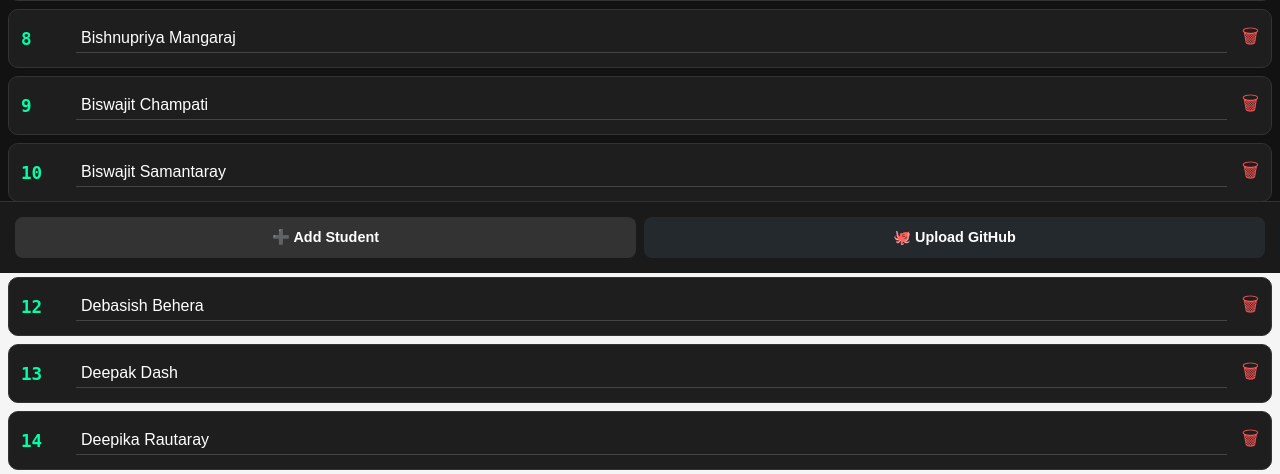
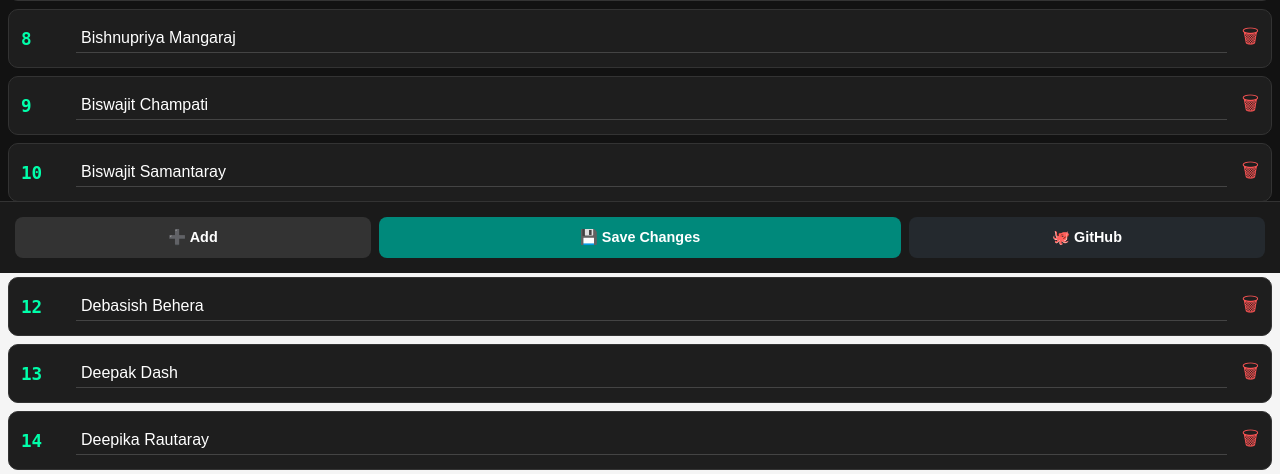
Before and after one commit to Ashit-10/PYTHON_OMR_APP, a Flask app: page /edit_rolls?file=wsc_class-10_rolls.txt in a window 1280 px wide. Shown: the part 527-1001 px from the top of the page. Run offline with Flask 3, Linux system fonts and the light colour scheme.

Commit message:
Update rolls_editor.html

```diff
--- a/templates/rolls_editor.html
+++ b/templates/rolls_editor.html
@@ -49,15 +49,16 @@
         {% for s in students %}
         <div class="student-item">
             <span class="roll-number">{{ s.roll }}</span>
-            <input type="text" class="name-input" value="{{ s.name }}" onchange="saveChanges()">
-            <button type="button" class="delete-btn" onclick="this.parentElement.remove(); saveChanges();">🗑</button>
+            <input type="text" class="name-input" value="{{ s.name }}">
+            <button type="button" class="delete-btn" onclick="this.parentElement.remove(); saveChanges(true);">🗑</button>
         </div>
         {% endfor %}
     </div>
 
     <div class="footer-actions">
-        <button type="button" onclick="addNewStudent()" style="flex: 1; background: #333;">➕ Add Student</button>
-        <button type="button" id="gitBtn" onclick="syncToGithub()" style="flex: 1; background: #24292e;">🐙 Upload GitHub</button>
+        <button type="button" onclick="addNewStudent()" style="flex: 1; background: #333;">➕ Add</button>
+        <button type="button" onclick="saveChanges()" style="flex: 1.5; background: #00897b;">💾 Save Changes</button>
+        <button type="button" id="gitBtn" onclick="syncToGithub()" style="flex: 1; background: #24292e;">🐙 GitHub</button>
     </div>
 
 <script>
@@ -91,16 +92,16 @@ function addNewStudent() {
     div.className = 'student-item';
     div.innerHTML = `
         <span class="roll-number">${customRoll}</span>
-        <input type="text" class="name-input" value="${name}" onchange="saveChanges()">
-        <button type="button" class="delete-btn" onclick="this.parentElement.remove(); saveChanges();">🗑</button>
+        <input type="text" class="name-input" value="${name}">
+        <button type="button" class="delete-btn" onclick="this.parentElement.remove(); saveChanges(true);">🗑</button>
     `;
 
     container.appendChild(div);
     sortList();
     div.scrollIntoView({ behavior: 'smooth' });
 
-    // --- AUTO SAVE ---
-    saveChanges(true); // Passing true to silence the alert
+    // Auto-save when adding, but silently
+    saveChanges(true);
 }
 
 function sortList() {
@@ -125,16 +126,16 @@ function saveChanges(silent = false) {
     .then(r => r.json())
     .then(data => {
         if (data.status === 'success') {
-            if (!silent) console.log("Auto-saved");
+            if (!silent) alert("✅ Changes saved to local file!");
         } else {
-            alert("Save Error: " + data.message);
+            alert("❌ Save Error: " + data.message);
         }
     });
 }
 
 function syncToGithub() {
     const btn = document.getElementById('gitBtn');
-    if(!confirm("Push changes to GitHub?")) return;
+    if(!confirm("Push local file to GitHub?")) return;
 
     btn.innerText = "⏳ Pushing...";
     btn.disabled = true;
@@ -142,11 +143,11 @@ function syncToGithub() {
     fetch(`/sync_roll_github?file={{ filename }}`)
     .then(r => r.json())
     .then(data => {
-        if(data.status === 'success') alert("✅ Pushed to GitHub!");
-        else alert("❌ Error: " + JSON.stringify(data.message));
+        if(data.status === 'success') alert("🚀 Uploaded to GitHub successfully!");
+        else alert("❌ GitHub Error: " + JSON.stringify(data.message));
     })
     .finally(() => {
-        btn.innerText = "🐙 Upload GitHub";
+        btn.innerText = "🐙 GitHub";
         btn.disabled = false;
     });
 }
```
